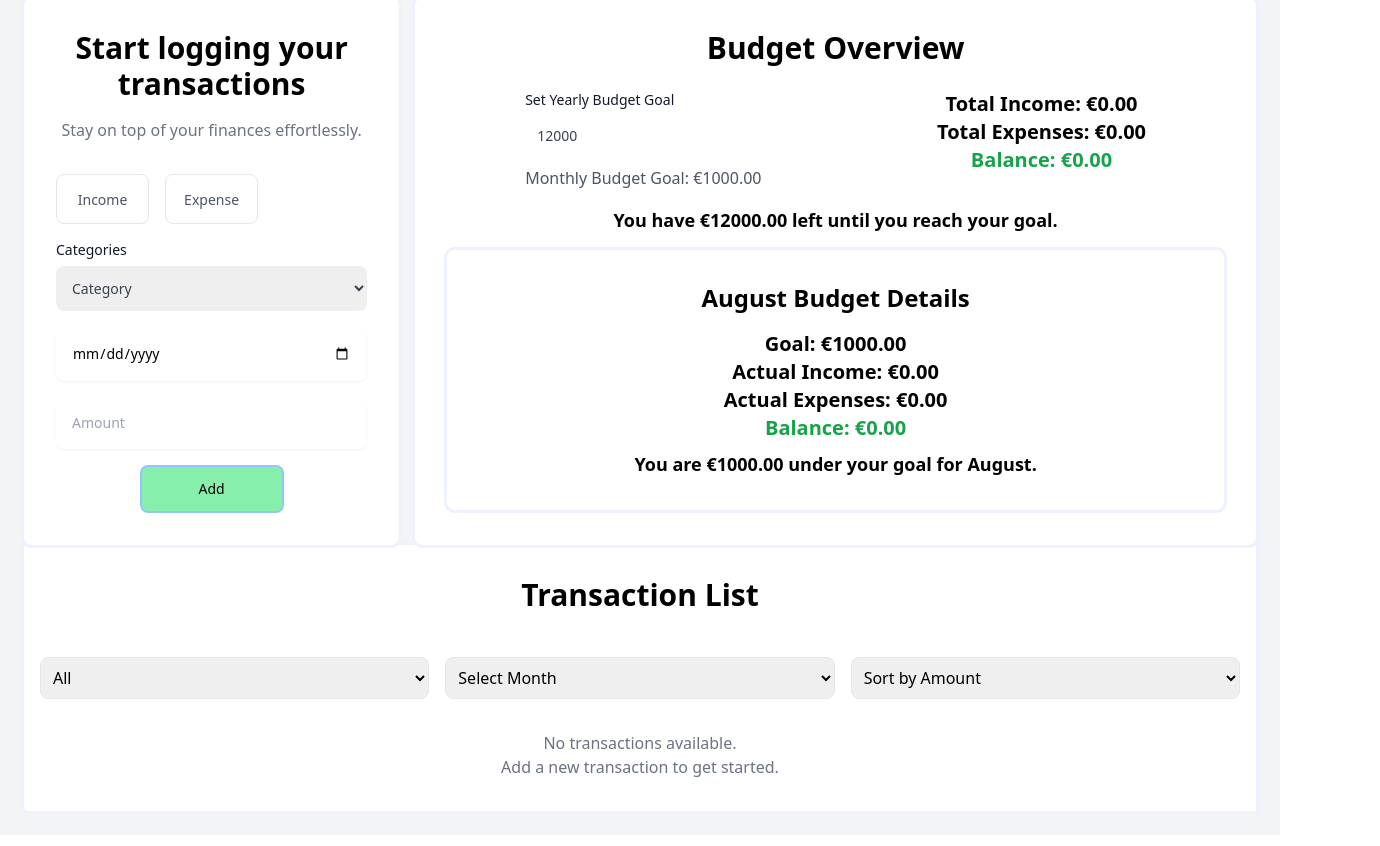
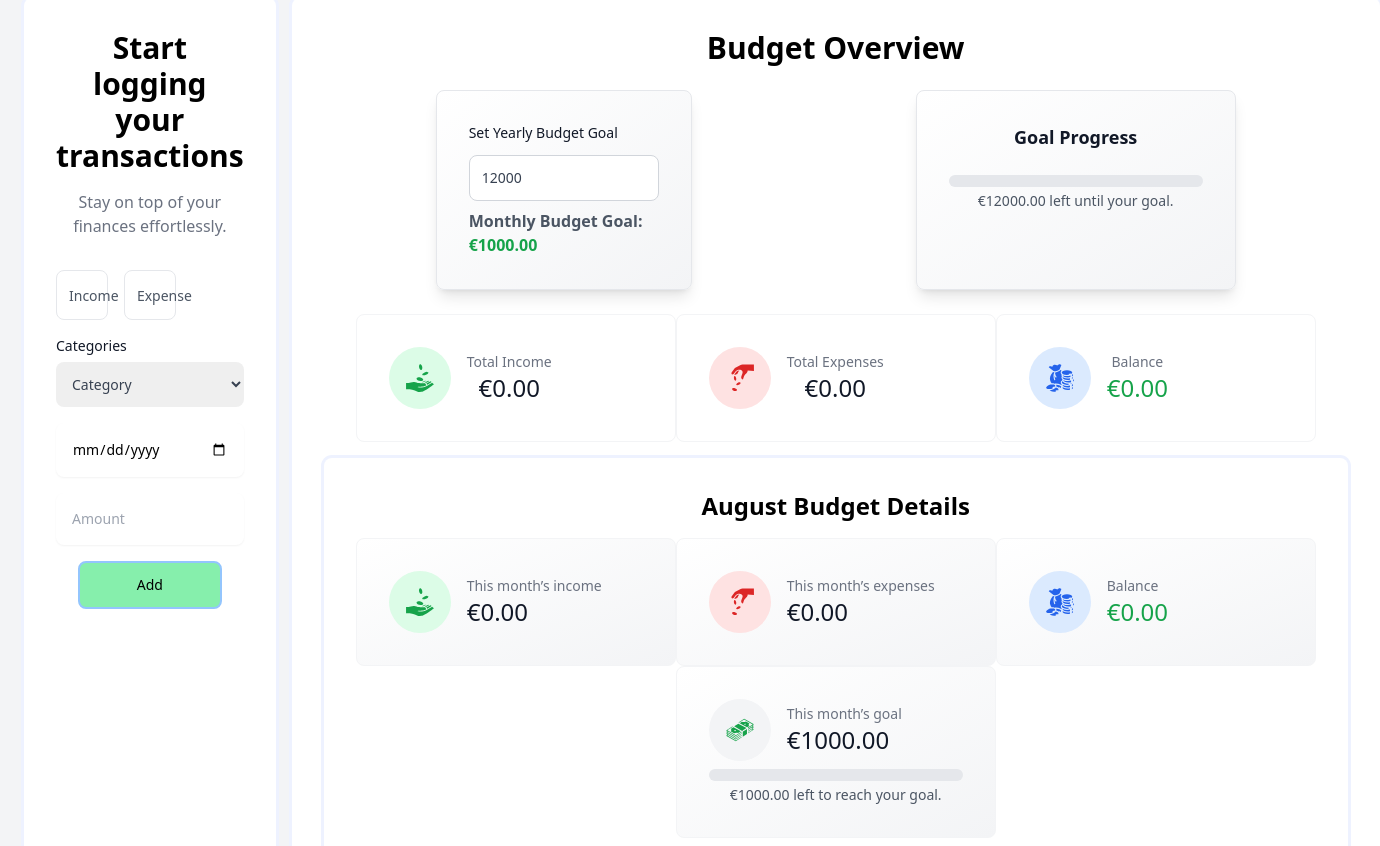
Before and after one commit to v-lahutik/CashFlow-Control, a React (Vite) app in the folder Front_End/: page / in a window 1280 px wide. Shown: the part 154-1000 px from the top of the page, 1380 px wide, since content can reach past the window. Built offline with nearby package versions, Linux system fonts and the light colour scheme.

Commit message:
added pagination and layout of the main display

```diff
--- a/Front_End/src/components/BudgetDisplay.jsx
+++ b/Front_End/src/components/BudgetDisplay.jsx
@@ -1,6 +1,15 @@
 import { useContext } from "react";
 import { BudgetContext } from "../context/Context.jsx";
 import CurrentMonth from "./CurrentMonth.jsx";
+import {
+  GiMoneyStack,
+  GiReceiveMoney,
+  GiPayMoney,
+  GiTakeMyMoney,
+  GiCash,
+} from "react-icons/gi";
+import { BsPiggyBank } from "react-icons/bs";
+import { PiChartLineDown, PiChartLineUp } from "react-icons/pi";
 
 function BudgetDisplay() {
   const { state, dispatch } = useContext(BudgetContext);
@@ -31,16 +40,23 @@ function BudgetDisplay() {
 
   const goalMessage =
     remainingOrExceeded > 0
-      ? `You have €${remainingOrExceeded.toFixed(2)} left until you reach your goal.`
-      : `You have exceeded your goal by €${Math.abs(remainingOrExceeded).toFixed(2)}.`;
+      ? `You have €${remainingOrExceeded.toFixed(
+          2
+        )} left until you reach your goal.`
+      : `You have exceeded your goal by €${Math.abs(
+          remainingOrExceeded
+        ).toFixed(2)}.`;
 
         return (
           <div className="bg-white p-4 rounded-lg ring ring-indigo-50 sm:p-6 lg:p-8 w-full max-w-screen-xl mx-auto">
-      {console.log("state", state)}
             <h1 className="text-center text-3xl font-bold mb-6">Budget Overview</h1>
+
             <div className="flex flex-col md:flex-row justify-around">
-        <div className="mb-4 md:mb-0">
-          <label htmlFor="budgetGoal" className="block text-sm font-medium text-gray-900">
+              <article className="flex flex-col rounded-lg border border-gray-200 bg-gradient-to-br from-white to-gray-100 p-6 sm:p-8 shadow-lg transition-transform transform hover:scale-105 w-full md:w-64">
+                <label
+                  htmlFor="budgetGoal"
+                  className="block text-sm font-medium text-gray-900 mb-2"
+                >
                   Set Yearly Budget Goal
                 </label>
                 <input
@@ -48,27 +64,90 @@ function BudgetDisplay() {
                   onChange={budgetGoalHandler}
                   type="number"
                   id="budgetGoal"
-            className="mt-1 p-3 w-full md:w-64 rounded-lg border-gray-300 text-gray-700 sm:text-sm"
+                  className="mt-1 p-3 rounded-lg border border-gray-300 text-gray-700 sm:text-sm w-full focus:outline-none focus:ring-2 focus:ring-blue-500 focus:border-transparent"
                   placeholder="Set yearly budget goal"
                 />
-          <p className="mt-2 text-gray-600">Monthly Budget Goal: €{monthlyGoal}</p>
+                <p className="mt-2 text-gray-600 font-semibold">
+                  Monthly Budget Goal:{" "}
+                  <span className="text-green-600">€{monthlyGoal}</span>
+                </p>
+              </article>
+
+              {/* Progress bar component */}
+              <article className="flex flex-col rounded-lg border border-gray-200 bg-gradient-to-br from-white to-gray-100 p-6 sm:p-8 shadow-lg transition-transform transform hover:scale-105 w-full md:w-80">
+                <h3 className="text-lg font-semibold text-gray-900 text-center">Goal Progress</h3>
+
+                <div className="mt-4 text-center">
+                  <div className="relative mt-2 w-full max-w-xs mx-auto bg-gray-200 rounded-full h-3">
+                    <div
+                      className="absolute top-0 left-0 h-full bg-green-600 rounded-full"
+                      style={{ width: `${(difference / state.budgetGoal) * 100}%` }}
+                    />
                   </div>
 
+                  <p className="text-sm text-gray-600 mt-1">
+                    {remainingOrExceeded > 0
+                      ? `€${remainingOrExceeded.toFixed(2)} left until your goal.`
+                      : `You have exceeded your goal by €${Math.abs(
+                          remainingOrExceeded
+                        ).toFixed(2)}.`}
+                  </p>
+                </div>
+              </article>
+            </div>
+
+            <div className="flex flex-col md:flex-row justify-around mt-6">
               <div className="text-center">
-          <p className="text-xl font-semibold">Total Income: €{totalIncome.toFixed(2)}</p>
-          <p className="text-xl font-semibold">Total Expenses: €{totalExpense.toFixed(2)}</p>
-          <p className={`text-xl font-semibold ${difference >= 0 ? "text-green-600" : "text-red-600"}`}>
-            Balance: €{difference.toFixed(2)}
+                <div className="flex flex-col md:flex-row justify-around">
+                  <article className="flex items-center justify-between rounded-lg border border-gray-100 bg-white p-4 sm:p-6 lg:p-8 w-full sm:w-80 max-w-xs lg:max-w-sm">
+                    <div className="flex items-center gap-4">
+                      <span className="hidden rounded-full bg-green-100 p-4 text-green-600 sm:block icon">
+                        <GiReceiveMoney size={30} /> {/* Increased size and added color */}
+                      </span>
+                      <div>
+                        <p className="text-sm text-gray-500">Total Income</p>
+                        <p className="text-2xl font-medium text-gray-900">
+                          €{totalIncome.toFixed(2)}
                         </p>
                       </div>
                     </div>
+                  </article>
 
-      {/* Display the message about remaining or exceeded goal */}
-      <div className="mt-4 text-center">
-        <p className="text-lg font-semibold">{goalMessage}</p>
+                  <article className="flex items-center justify-between rounded-lg border border-gray-100 bg-white p-4 sm:p-6 lg:p-8 w-full sm:w-80 max-w-xs lg:max-w-sm">
+                    <div className="flex items-center gap-4">
+                      <span className="hidden rounded-full bg-red-100 p-4 text-red-600 sm:block icon">
+                        <GiPayMoney size={30} /> {/* Increased size and added color */}
+                      </span>
+                      <div>
+                        <p className="text-sm text-gray-500">Total Expenses</p>
+                        <p className="text-2xl font-medium text-gray-900">
+                          €{totalExpense.toFixed(2)}
+                        </p>
+                      </div>
+                    </div>
+                  </article>
+
+                  <article className="flex items-center justify-between rounded-lg border border-gray-100 bg-white p-4 sm:p-6 lg:p-8 w-full sm:w-80 max-w-xs lg:max-w-sm">
+                    <div className="flex items-center gap-4">
+                      <span className="hidden rounded-full bg-blue-100 p-4 text-blue-600 sm:block icon">
+                        <GiCash size={30} /> {/* Increased size and added color */}
+                      </span>
+                      <div>
+                        <p className="text-sm text-gray-500">Balance</p>
+                        <p
+                          className={`text-2xl font-medium ${
+                            difference >= 0 ? "text-green-600" : "text-red-600"
+                          }`}
+                        >
+                          €{difference.toFixed(2)}
+                        </p>
+                      </div>
+                    </div>
+                  </article>
+                </div>
+              </div>
             </div>
 
-      {/* Add the CurrentMonthBudget component here */}
             <CurrentMonth />
           </div>
         );
--- a/Front_End/src/components/CurrentMonth.jsx
+++ b/Front_End/src/components/CurrentMonth.jsx
@@ -1,5 +1,6 @@
 import React, { useContext } from "react";
 import { BudgetContext } from "../context/Context.jsx";
+import { GiMoneyStack, GiReceiveMoney, GiPayMoney, GiCash } from "react-icons/gi";
 
 function CurrentMonth() {
   const { state } = useContext(BudgetContext);
@@ -21,17 +22,84 @@ function CurrentMonth() {
       ? `You are €${remainingOrExceededForMonth.toFixed(2)} over your goal for ${currentMonthName}.`
       : `You are €${Math.abs(remainingOrExceededForMonth).toFixed(2)} under your goal for ${currentMonthName}.`;
 
+  // Calculate the progress percentage
+  const progressPercentage = ((currentMonth.actualIncome / currentMonth.goal) * 100).toFixed(2);
+
   return (
     <div className="bg-white p-4 rounded-lg ring ring-indigo-50 sm:p-6 lg:p-8 w-full max-w-screen-xl mx-auto mt-4">
       <h2 className="text-center text-2xl font-bold mb-4">{currentMonthName} Budget Details</h2>
       <div className="flex flex-col items-center">
-        <p className="text-xl font-semibold">Goal: €{currentMonth.goal.toFixed(2)}</p>
-        <p className="text-xl font-semibold">Actual Income: €{currentMonth.actualIncome.toFixed(2)}</p>
-        <p className="text-xl font-semibold">Actual Expenses: €{currentMonth.actualExpenses.toFixed(2)}</p>
-        <p className={`text-xl font-semibold ${currentMonthBalance >= 0 ? "text-green-600" : "text-red-600"}`}>
-          Balance: €{currentMonthBalance.toFixed(2)}
-        </p>
-        <p className="mt-2 text-lg font-semibold">{currentMonthGoalMessage}</p>
+        <div className="flex flex-col md:flex-row justify-around w-full">
+
+          {/* Actual Income Card */}
+          <article className="flex items-center justify-between rounded-lg border border-gray-100 bg-gradient-to-br from-white to-gray-100 p-4 sm:p-6 lg:p-8 w-full sm:w-80 max-w-xs lg:max-w-sm mb-4 md:mb-0">
+            <div className="flex items-center gap-4">
+              <span className="rounded-full bg-green-100 p-4 text-green-600">
+                <GiReceiveMoney size={30} /> {/* Increased size and added color */}
+              </span>
+              <div>
+                <p className="text-sm text-gray-500">This month’s income</p>
+                <p className="text-2xl font-medium text-gray-900">€{currentMonth.actualIncome.toFixed(2)}</p>
+              </div>
+            </div>
+          </article>
+
+          {/* Actual Expenses Card */}
+          <article className="flex items-center justify-between rounded-lg border border-gray-100 bg-gradient-to-br from-white to-gray-100 p-4 sm:p-6 lg:p-8 w-full sm:w-80 max-w-xs lg:max-w-sm mb-4 md:mb-0">
+            <div className="flex items-center gap-4">
+              <span className="rounded-full bg-red-100 p-4 text-red-600">
+                <GiPayMoney size={30} /> {/* Increased size and added color */}
+              </span>
+              <div>
+                <p className="text-sm text-gray-500">This month’s expenses</p>
+                <p className="text-2xl font-medium text-gray-900">€{currentMonth.actualExpenses.toFixed(2)}</p>
+              </div>
+            </div>
+          </article>
+
+          {/* Balance Card */}
+          <article className="flex items-center justify-between rounded-lg border border-gray-100 bg-gradient-to-br from-white to-gray-100 p-4 sm:p-6 lg:p-8 w-full sm:w-80 max-w-xs lg:max-w-sm">
+            <div className="flex items-center gap-4">
+              <span className="rounded-full bg-blue-100 p-4 text-blue-600">
+                <GiCash size={30} /> {/* Increased size and added color */}
+              </span>
+              <div>
+                <p className="text-sm text-gray-500">Balance</p>
+                <p className={`text-2xl font-medium ${currentMonthBalance >= 0 ? "text-green-600" : "text-red-600"}`}>
+                  €{currentMonthBalance.toFixed(2)}
+                </p>
+              </div>
+            </div>
+          </article>
+        </div>
+
+        {/* Progress Bar */}
+        <article className="flex flex-col rounded-lg border border-gray-100 bg-gradient-to-br from-white to-gray-100 p-4 sm:p-6 lg:p-8 w-full sm:w-80 max-w-xs lg:max-w-sm mb-4 md:mb-0">
+  <div className="flex items-center gap-4">
+    <span className="rounded-full bg-gray-100 p-4 text-green-600">
+      <GiMoneyStack size={30} /> {/* Increased size and added color */}
+    </span>
+    <div>
+      <p className="text-sm text-gray-500">This month’s goal</p>
+      <p className="text-2xl font-medium text-gray-900">€{currentMonth.goal.toFixed(2)}</p>
+    </div>
+  </div>
+
+  {/* Progress Bar */}
+  <div className="relative mt-2 w-full bg-gray-200 rounded-full h-3">
+    <div
+      className="absolute top-0 left-0 h-full bg-green-600 rounded-full"
+      style={{ width: `${progressPercentage}%` }}
+    />
+  </div>
+  <p className="text-sm text-gray-600 mt-1 text-center">
+    {currentMonth.actualIncome >= currentMonth.goal
+      ? `€${(currentMonth.actualIncome - currentMonth.goal).toFixed(2)} over your goal.`
+      : `€${(currentMonth.goal - currentMonth.actualIncome).toFixed(2)} left to reach your goal.`}
+  </p>
+</article>
+
+
       </div>
     </div>
   );
--- a/Front_End/src/components/Table.jsx
+++ b/Front_End/src/components/Table.jsx
@@ -10,6 +10,9 @@ function Table({ display, toggleView }) {
   const [filterOption, setFilterOption] = useState("all");
   const [monthFilter, setMonthFilter] = useState("");
   const [sortOrder, setSortOrder] = useState("");
+
+  const [currentPage, setCurrentPage] = useState(1);
+  const itemsPerPage = 20;
 
   const [editMode, setEditMode] = useState(null);
   const [editFormData, setEditFormData] = useState({
@@ -64,19 +67,31 @@ function Table({ display, toggleView }) {
     }
 
     setDisplayedTransaction(filteredTransactions);
+    setCurrentPage(1); // Reset to first page on filter/sort change
   }, [filterOption, monthFilter, sortOrder, state.transactions]);
+
+  // Pagination calculations
+  const indexOfLastItem = currentPage * itemsPerPage;
+  const indexOfFirstItem = indexOfLastItem - itemsPerPage;
+  const currentTransactions = displayedTransaction.slice(indexOfFirstItem, indexOfLastItem);
+  console.log("displayed trans",displayedTransaction)
+  console.log("displayed trans map",displayedTransaction.map(transaction => transaction))
+  console.log("sate", state.transactions)
+  const totalPages = Math.ceil(displayedTransaction.length / itemsPerPage);
+
+  const nextPage = () => {
+    if (currentPage < totalPages) setCurrentPage(currentPage + 1);
+  };
+
+  const prevPage = () => {
+    if (currentPage > 1) setCurrentPage(currentPage - 1);
+  };
 
   return (
     <>
       <div className="bg-white rounded-s p-4 ring ring-indigo-50 w-full max-w-screen-xl mx-auto">
-        {/* <button onClick={toggleView}>
-          <strong className="rounded border border-green-300 bg-green-300 px-3 py-1.5 text-[12px] font-medium text-grey-500">
-            {display === "budget" ? "Table View" : "Overview"}
-          </strong>
-        </button> */}
         <div className="mx-auto max-w-lg text-center mt-4 m-10">
           <h2 className="text-2xl font-bold sm:text-3xl">Transaction List</h2>
-
         </div>
 
         <form className="mb-4">
@@ -102,7 +117,7 @@ function Table({ display, toggleView }) {
                 className="block w-full mt-1 border rounded-lg p-2"
               >
                 <option value="" disabled hidden>
-          Select Month
+                  Sort by Month
                 </option>
                 <option value="">All</option>
                 <option value="1">January</option>
@@ -138,7 +153,7 @@ function Table({ display, toggleView }) {
         </form>
 
         <div className="overflow-x-auto">
-          {displayedTransaction.length === 0 ? (
+          {currentTransactions.length === 0 ? (
             <div className="text-center p-4 text-gray-500">
               <p>No transactions available.</p>
               <p>Add a new transaction to get started.</p>
@@ -155,10 +170,11 @@ function Table({ display, toggleView }) {
                 </tr>
               </thead>
               <tbody>
-                {displayedTransaction.map((transaction) => (
-                  <tr key={transaction.id} className="border-b">
+
+                {currentTransactions.map((transaction) => (
+                   <tr key={transaction.id } className="border-b">
+
                     {editMode === transaction.id ? (
-                      // edit mode
                       <>
                         <td className="px-4 py-2">
                           <input
@@ -231,11 +247,7 @@ function Table({ display, toggleView }) {
                       </>
                     ) : (
                       <>
-                      {console.log("displayed transactions", displayedTransaction)}
-
-                        <td className="px-4 py-2">
-                          {transaction.date}
-                        </td>
+                        <td className="px-4 py-2">{transaction.date}</td>
                         <td className="px-4 py-2 flex items-center">
                           {transaction.type === "income" && (
                             <PiChartLineUp className="ml-2 m-3 text-green-600" />
@@ -245,12 +257,8 @@ function Table({ display, toggleView }) {
                           )}
                           {transaction.type}
                         </td>
-                        <td className="px-4 py-2">
-                          {transaction.category}
-                        </td>
-                        <td className="px-4 py-2">
-                          {transaction.amount}
-                        </td>
+                        <td className="px-4 py-2">{transaction.category}</td>
+                        <td className="px-4 py-2">{transaction.amount}</td>
                         <td className="px-4 py-2 flex gap-2">
                           <button onClick={() => editHandler(transaction)}>
                             <BsPencil />
@@ -267,6 +275,27 @@ function Table({ display, toggleView }) {
             </table>
           )}
         </div>
+
+        {/* Pagination Controls */}
+        <div className="flex justify-between items-center mt-4">
+          <button
+            onClick={prevPage}
+            disabled={currentPage === 1}
+            className="px-4 py-2 bg-gray-200 rounded-md"
+          >
+            Previous
+          </button>
+          <span className="text-gray-700">
+            Page {currentPage} of {totalPages}
+          </span>
+          <button
+            onClick={nextPage}
+            disabled={currentPage === totalPages}
+            className="px-4 py-2 bg-gray-200 rounded-md"
+          >
+            Next
+          </button>
+        </div>
       </div>
     </>
   );
```
Lines whose indentation alone changed are shown as unchanged.
